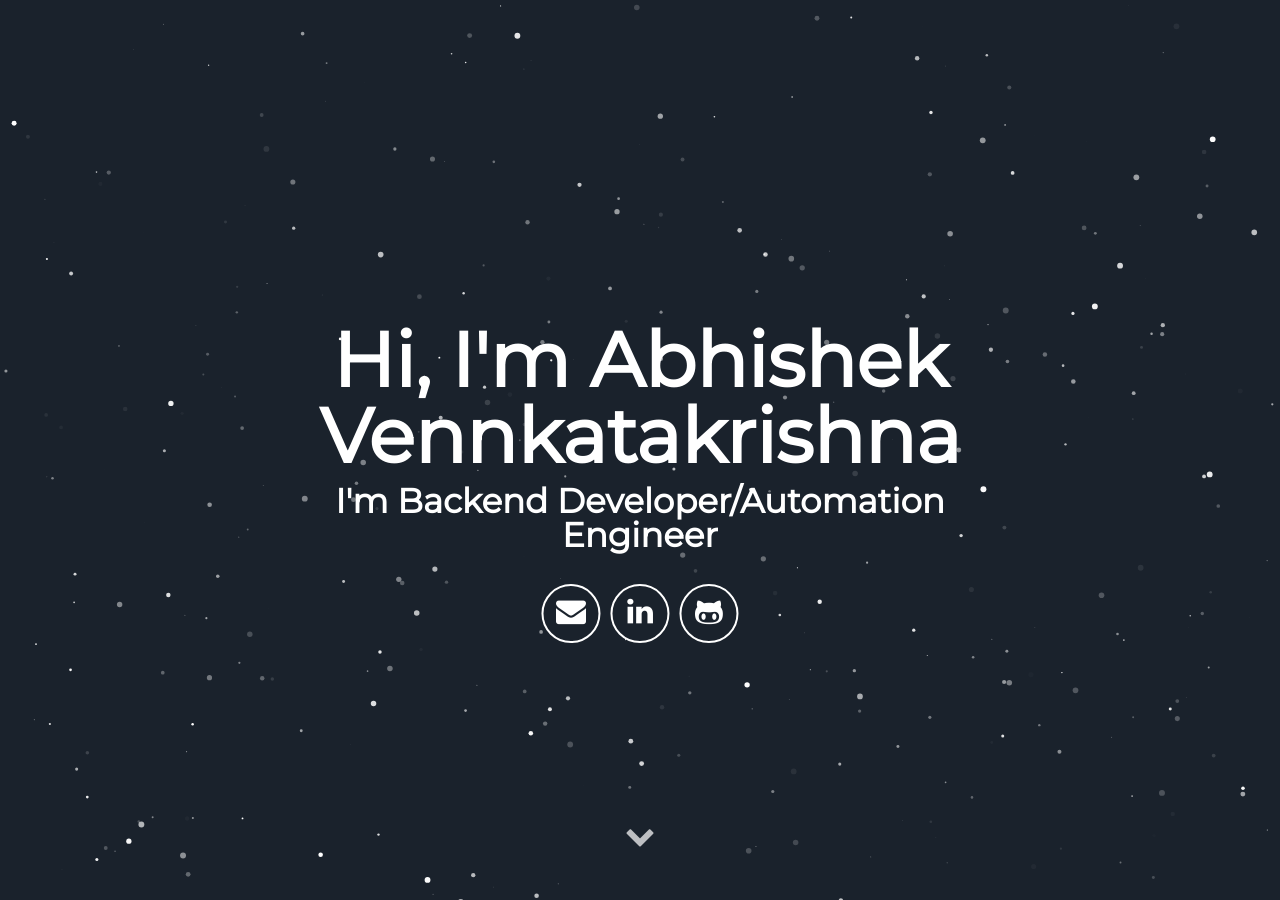
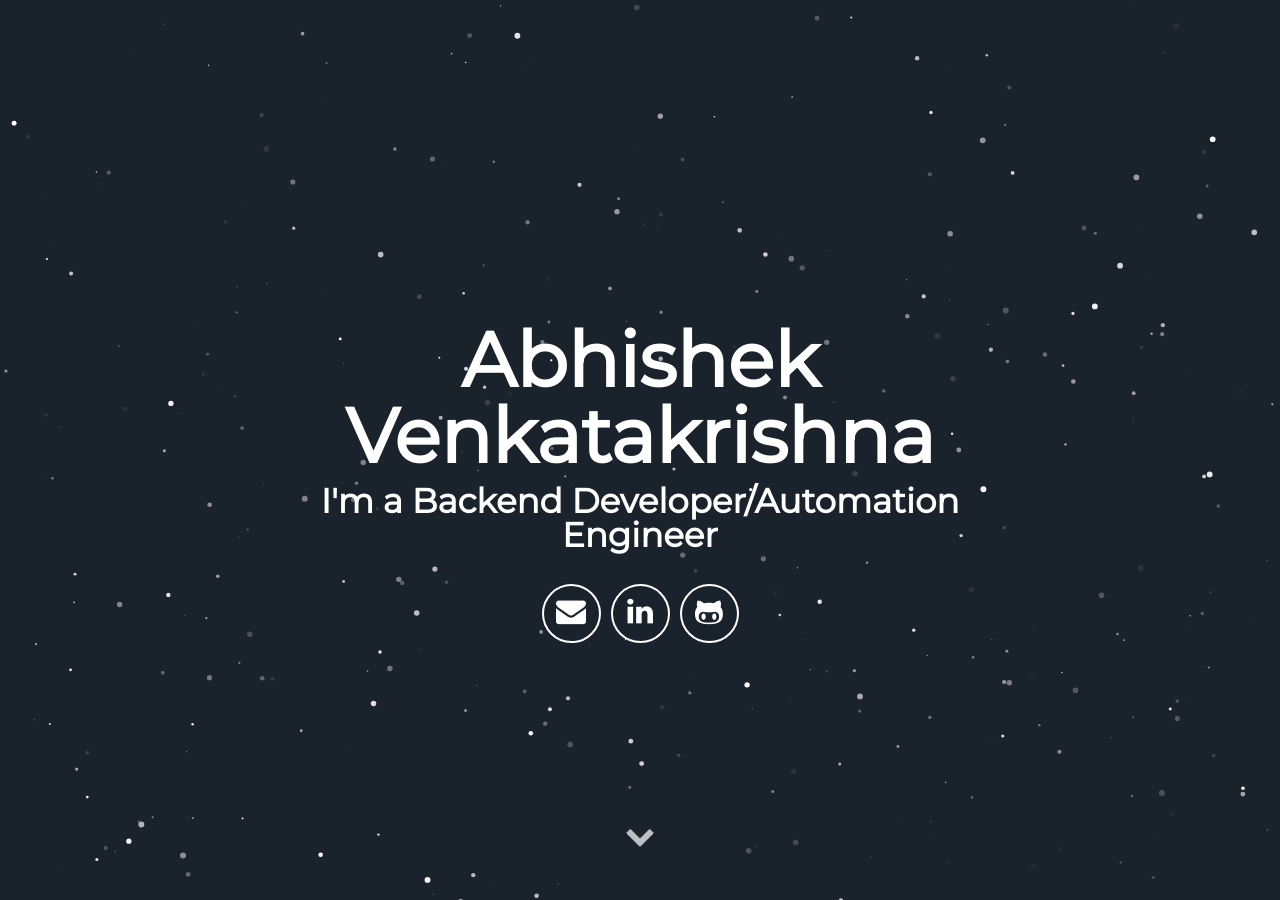
Before and after one commit to vabhishek6/vabhishek6.github.io, a Jekyll site: the page built from index.html, in a window 1280 px wide and 900 px high. Built offline with Jekyll 4.4.1, drawn with Linux system fonts in a browser that asks for light colours; some web fonts are replaced; some of the changed text lies outside the part shown.

Commit message:
Update _config.yml

```diff
--- a/_config.yml
+++ b/_config.yml
@@ -5,9 +5,9 @@ description: Resume
 # url: "localhost:3000" # the base hostname & protocol for your site e.g. http://willianjusten.com.br
 
 # User settings
-username: Hi, I'm Abhishek Vennkatakrishna
-user_description: Freindly Neighbourhood Coding Wizard ! 😊
-user_title: I'm Backend Developer/Automation Engineer
+username: Abhishek Venkatakrishna
+user_description: Friendly Neighbourhood Coding Wizard ! 😊
+user_title: I'm a Backend Developer/Automation Engineer
 email: vabhishek6@gmail.com
 # twitter_username: lorem_ipsum
 # github_username:  lorem_ipsum
```
